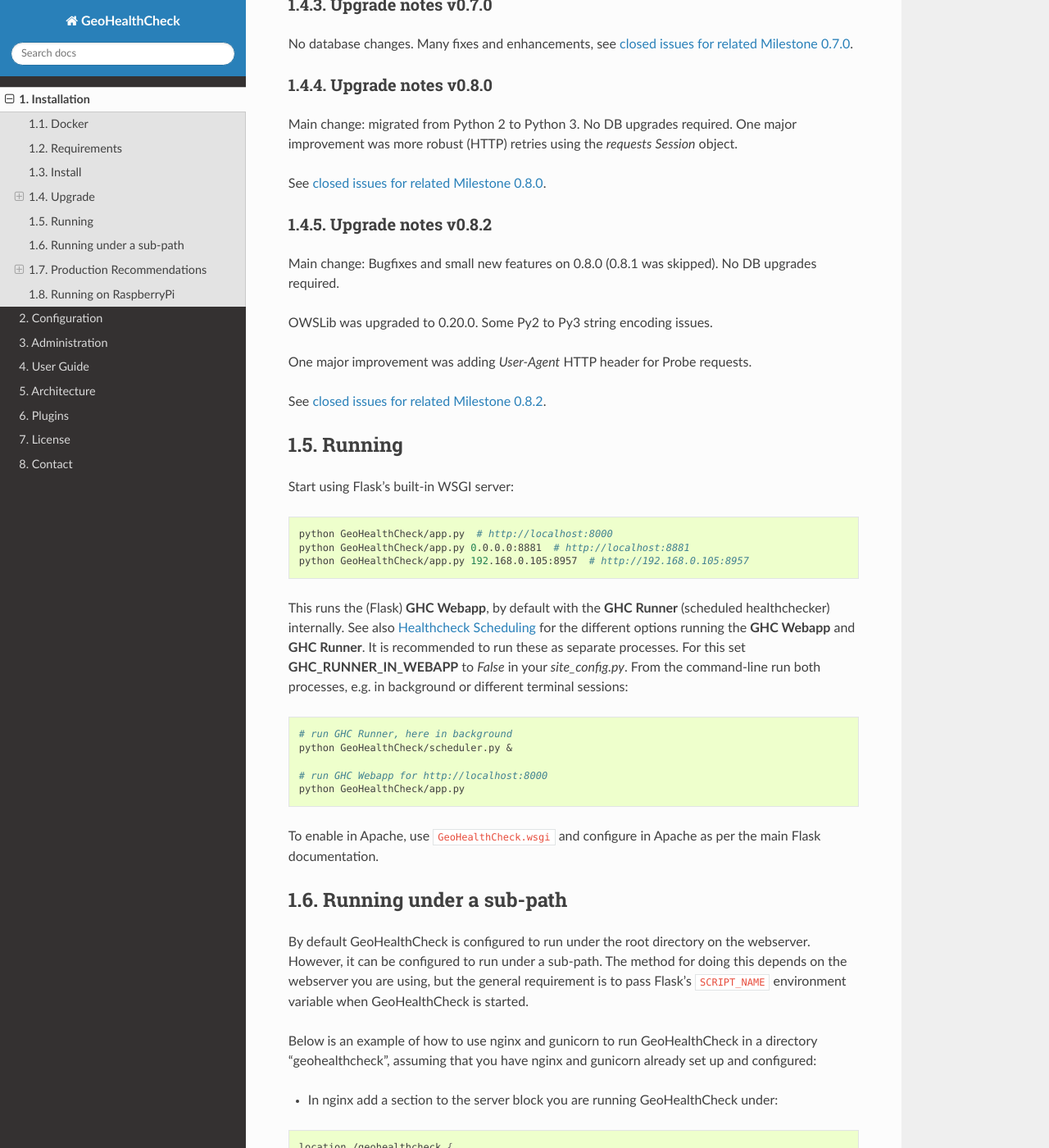
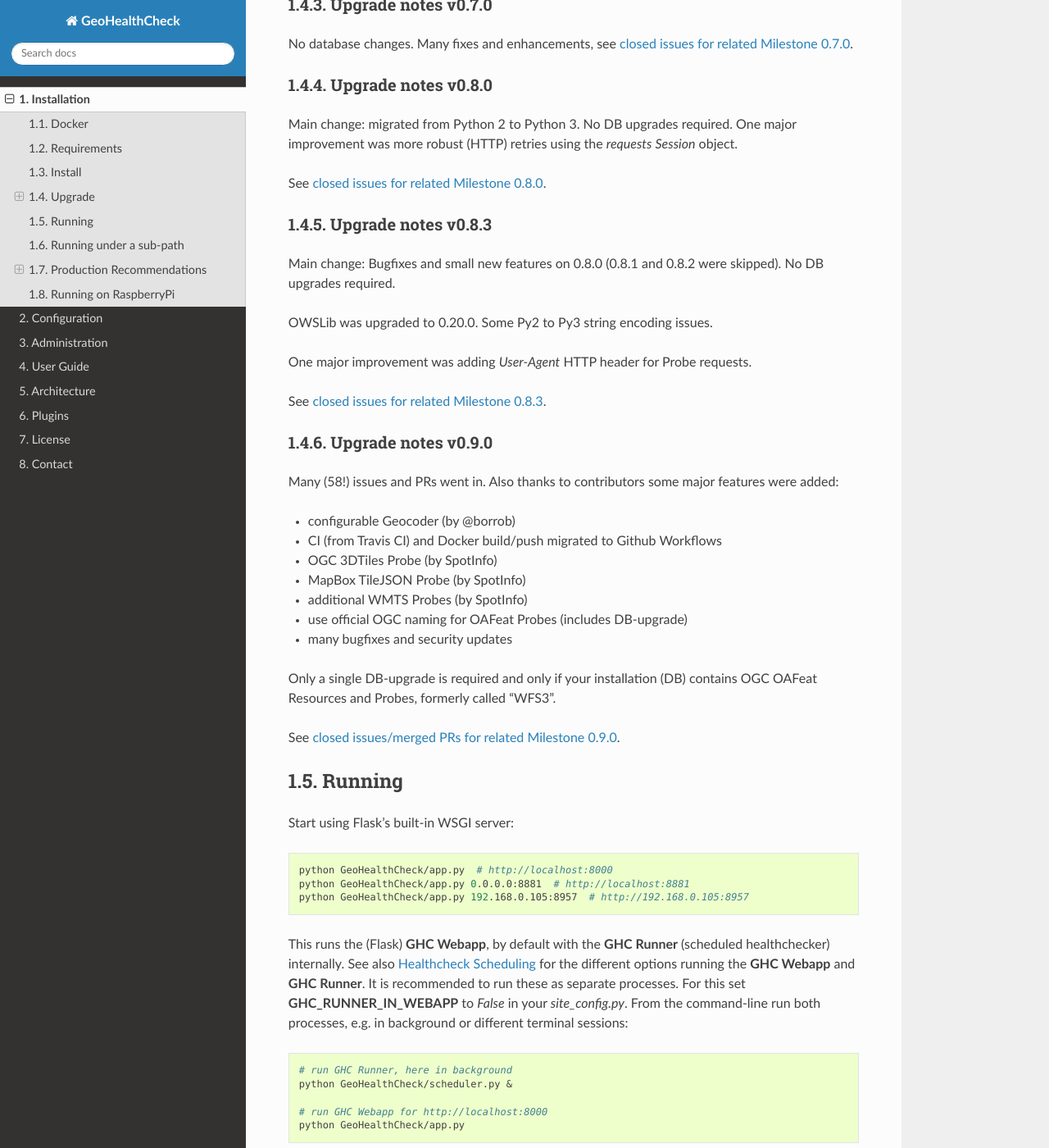
Before and after one commit to geopython/GeoHealthCheck, a Sphinx documentation site: the page built from docs/install.rst, in a window 1280 px wide and 1400 px high, scrolled down 2820 px. Shown: the whole window at 82% size. Built offline with Sphinx 7.4.7 and the Read the Docs theme 2.0.0, drawn with Linux system fonts in a browser that asks for light colours.

Commit message:
update release info for VERSION 0.9.0

```diff
--- a/docs/install.rst
+++ b/docs/install.rst
@@ -152,16 +152,37 @@
 
 See `closed issues for related Milestone 0.8.0 <https://github.com/geopython/GeoHealthCheck/milestone/8?closed=1>`_.
 
-Upgrade notes v0.8.2
+Upgrade notes v0.8.3
 ....................
 
-Main change: Bugfixes and small new features on 0.8.0 (0.8.1 was skipped). No DB upgrades required.
+Main change: Bugfixes and small new features on 0.8.0
+(0.8.1 and 0.8.2 were skipped). No DB upgrades required.
 
 OWSLib was upgraded to 0.20.0. Some Py2 to Py3 string encoding issues.
 
 One major improvement was adding `User-Agent` HTTP header for Probe requests.
 
-See `closed issues for related Milestone 0.8.2 <https://github.com/geopython/GeoHealthCheck/milestone/9?closed=1>`_.
+See `closed issues for related Milestone 0.8.3 <https://github.com/geopython/GeoHealthCheck/milestone/9?closed=1>`_.
+
+
+Upgrade notes v0.9.0
+....................
+
+Many (58!) issues and PRs went in. Also thanks to contributors some major features
+were added:
+
+* configurable Geocoder (by @borrob)
+* CI (from Travis CI) and Docker build/push migrated to Github Workflows
+* OGC 3DTiles Probe (by SpotInfo)
+* MapBox TileJSON Probe (by SpotInfo)
+* additional WMTS Probes (by SpotInfo)
+* use official OGC naming for OAFeat Probes (includes DB-upgrade)
+* many bugfixes and security updates
+
+Only a single DB-upgrade is required and only if your installation (DB) contains
+OGC OAFeat Resources and Probes, formerly called "WFS3".
+
+See `closed issues/merged PRs for related Milestone 0.9.0 <https://github.com/geopython/GeoHealthCheck/milestone/10?closed=1>`_.
 
 Running
 -------
```
Also changed, not shown: 1 other file.
